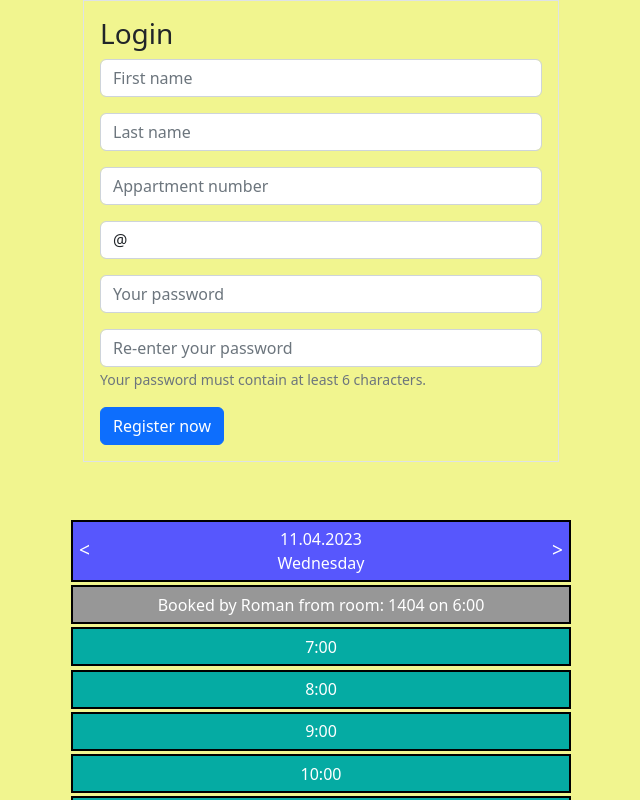
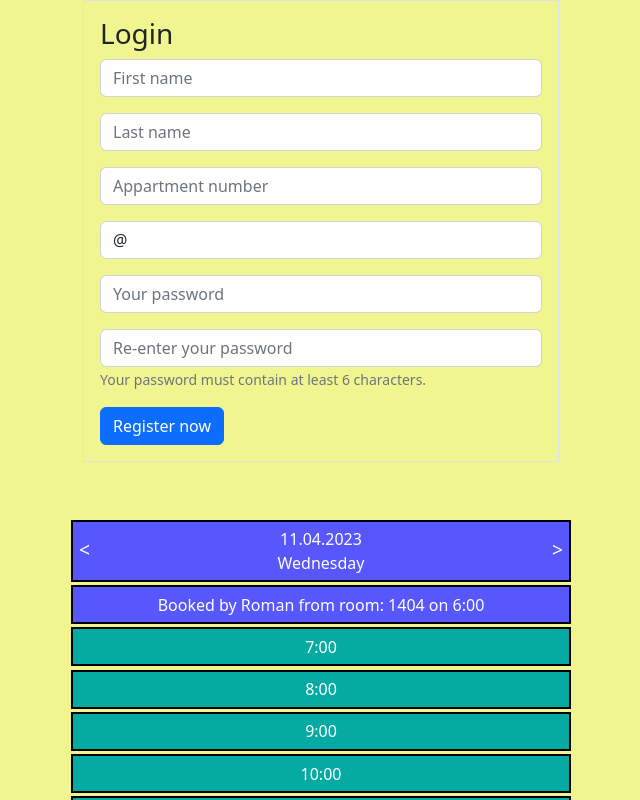
Before and after one commit to Roman-cas88/Laundry, a React (Create React App) app: page / in a window 1280 px wide. Both pictures are taken after a click on the button "6:00". Shown: the top 800 px of the page, without its empty margins (319-959 px from the left). Built offline with nearby package versions, Linux system fonts and the light colour scheme.

Commit message:
check current user

```diff
--- a/src/component/mainView/Times/BookedSlot.jsx
+++ b/src/component/mainView/Times/BookedSlot.jsx
@@ -4,16 +4,27 @@ import { useSelector } from 'react-redux'
 
 export const BookedSlot = (props) => {
     const storage = useSelector((state) => state.laundaryBooking)
-
     const { time, room } = props
-
     let userName = storage.users.find(el => el.roomNumber === room).name
 
+    // hard code before login
+    const id = '1404'
+    // hard code
+
+    const changeBookTime = (e) => {
+      console.log(e.target.value);
+    }
     return (
-    <>
+    <>{room === id &&
+        <button key={time} value={time} onClick={changeBookTime} className='changeableSlot'>
+          Booked by {userName} from room: {room} on {time}
+        </button>
+    }
+    {room !== id &&
         <div key={time} className='bookedSlot'>
           Booked by {userName} from room: {room} on {time}
         </div>
+    }
     </>
   )
 }
--- a/src/component/mainView/Times/EmptySlot.jsx
+++ b/src/component/mainView/Times/EmptySlot.jsx
@@ -13,13 +13,11 @@ export const EmptySlot = (props) => {
         let id = storage.users[0].roomNumber
         // hard code
 
-        const { stringifyDate } = useContext(dateContext)
+    const { stringifyDate } = useContext(dateContext)
 
     const dispatch = useDispatch()
 
     const bookTime = (e) => {
-      e.target.style.backgroundColor = 'blue'
-
       const reservation = {
         roomNumber: id,
         date: stringifyDate,
--- a/src/component/mainView/Times/Times.jsx
+++ b/src/component/mainView/Times/Times.jsx
@@ -10,13 +10,11 @@ export const Times = () => {
     const storage = useSelector((state) => state.laundaryBooking)
 
     const { stringifyDate } = useContext(dateContext)
-
     const date = stringifyDate
 
     let [bookedDate, setBookDate] = useState(storage.reserve.filter(el => el.date.indexOf(date) !== -1))
 
     useEffect(() => {
-
       setBookDate(storage.reserve.filter(el => el.date.indexOf(date) !== -1))
     },[storage.reserve, date])
 
--- a/src/component/mainView/mainView.css
+++ b/src/component/mainView/mainView.css
@@ -38,6 +38,16 @@
     color: white;
     border: solid 2px black;
 }
+.changeableSlot {
+    display: flex;
+    justify-content: center;
+    align-items: center;
+    height: 5%;
+    background-color: rgb(87, 87, 253);
+    color: white;
+    border: solid 2px black;
+    cursor: pointer;
+}
 .date button{
     display: flex;
     align-items: center;
@@ -66,7 +76,8 @@
     justify-content: right;
 }
 
-button:disabled,
+.butLeft:disabled,
+.butRight:disabled,
 button[disabled] {
     opacity: 0;
 }
```
